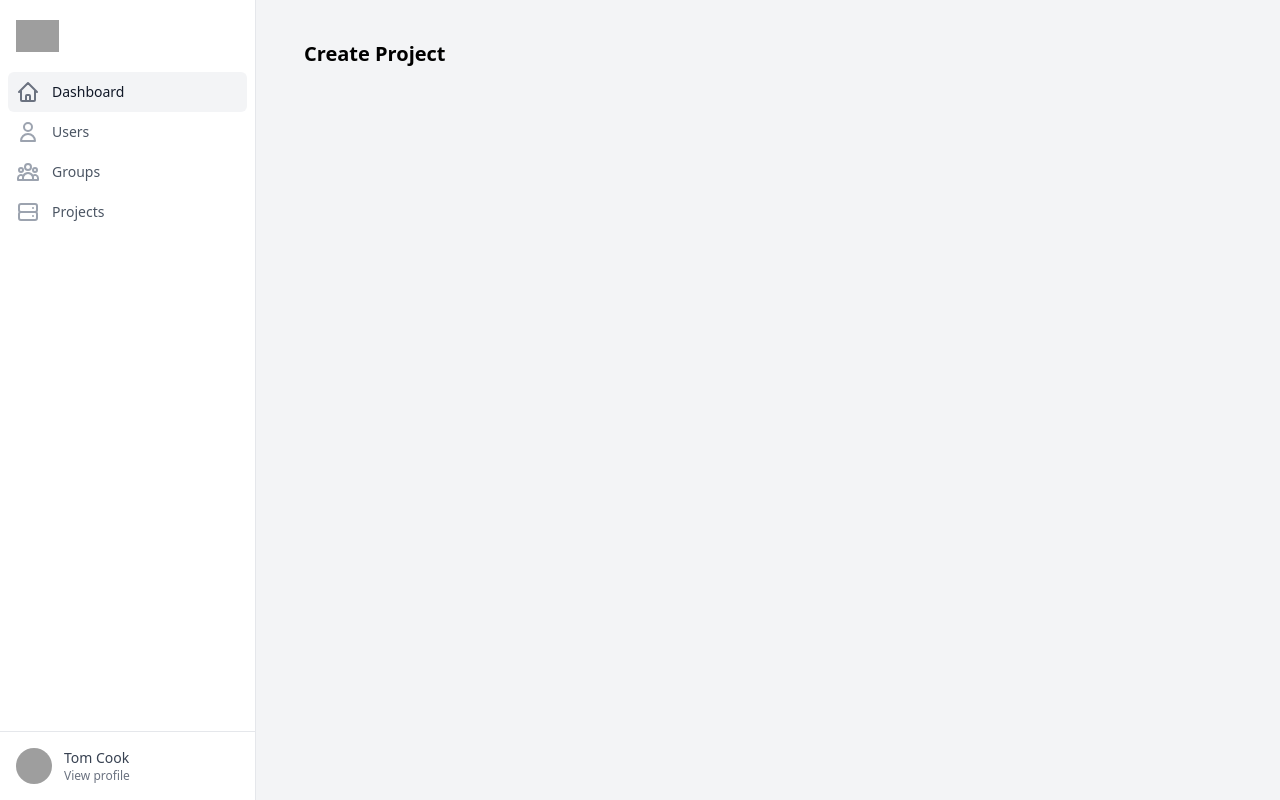
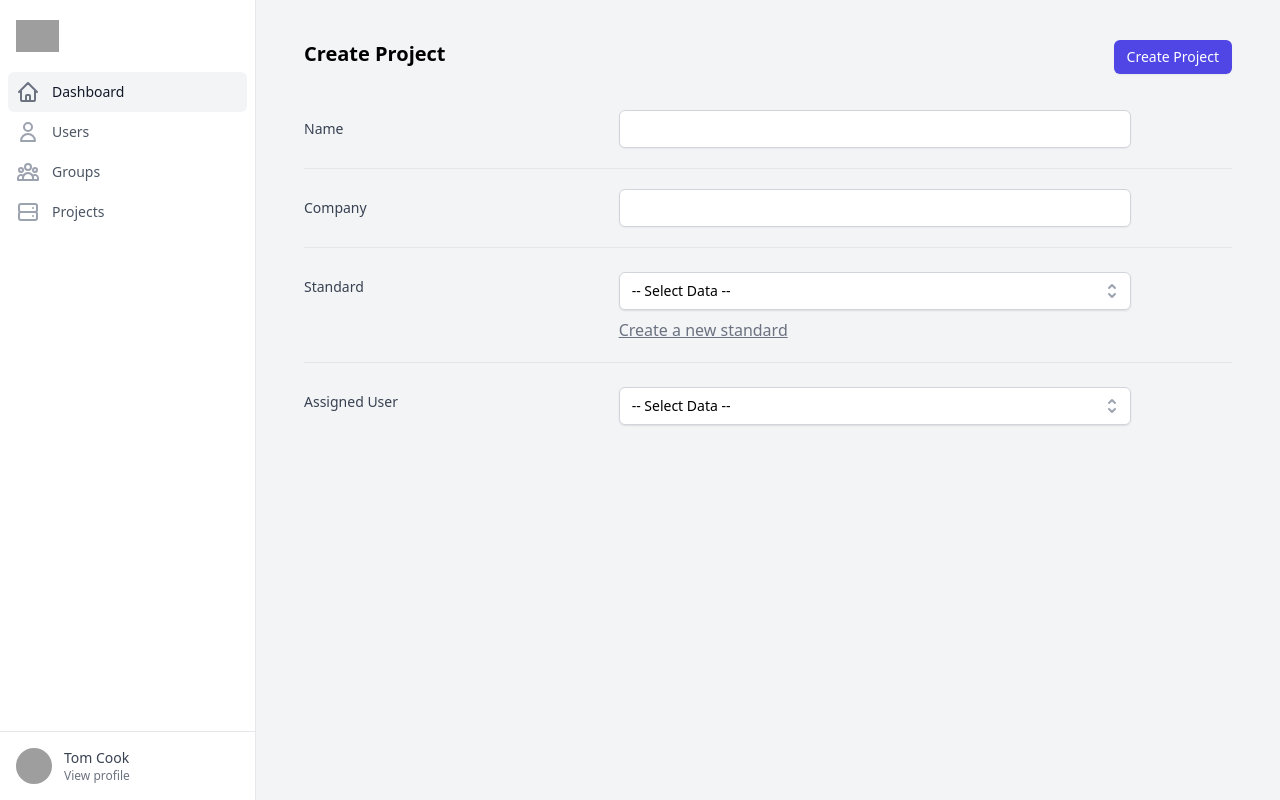
Before and after one commit to SaPH17/disarm, a React (Create React App) app in the folder view/: page /manage/project/create in a window 1280 px wide. Built offline with nearby package versions, Linux system fonts and the light colour scheme; grey boxes are pictures that could not be loaded.

Commit message:
feat: done create project view

```diff
--- /dev/null
+++ b/view/src/components/page/project/create-project-form.tsx
@@ -0,0 +1,145 @@
+import { useState } from 'react';
+import SelectBox, { SelectBoxData } from '../../select-box';
+import UserCard from './user-card';
+
+const items: SelectBoxData[] = [
+  {
+    id: '1',
+    name: 'Standard A',
+  },
+  {
+    id: '2',
+    name: 'Standard B',
+  },
+  {
+    id: '3',
+    name: 'Standard C',
+  },
+];
+
+export type User = {
+  id: string;
+  name: string;
+  job: string;
+};
+
+export default function CreateProjectForm() {
+  const users = [
+    {
+      id: '1',
+      name: 'Bambang',
+      job: 'Pentester'
+    },
+    {
+      id: '2',
+      name: 'Memeng',
+      job: 'System Analyst'
+    },
+    {
+      id: '3',
+      name: 'Mamang',
+      job: 'Pentester'
+    },
+    {
+      id: '4',
+      name: 'Cadelia',
+      job: 'System Analyst'
+    },
+  ];
+
+  const [selectedUsers, setSelectedUsers] = useState<User[]>([]);
+  const [availableUsers, setAvailableUsers] = useState<User[]>(users);
+
+  function getCurrentUser(item: any){
+    const tempSelectedUser = [...selectedUsers, item];
+    resetAssignedUserState(tempSelectedUser);
+  }
+
+  function removeCurrentUser(user: any){
+    const tempSelectedUser = selectedUsers.filter(selectedUser => selectedUser.id !== user.id);
+    resetAssignedUserState(tempSelectedUser);
+  }
+
+  function resetAssignedUserState(tempSelectedUser: User[]){
+    setSelectedUsers(tempSelectedUser);
+    setAvailableUsers(users.filter(user => !tempSelectedUser.find(selectedUser => selectedUser.id === user.id)));
+  }
+
+  return (
+    <form className="space-y-8">
+      <div className="space-y-8 sm:space-y-5">
+          <div className="space-y-6 sm:space-y-5">
+            <div className="sm:grid sm:grid-cols-3 sm:gap-4 sm:items-start sm:pt-5">
+              <label
+                htmlFor="first_name"
+                className="block text-sm font-medium text-gray-700 sm:mt-px sm:pt-2"
+              >
+                Name
+              </label>
+              <div className="mt-1 sm:mt-0 sm:col-span-2">
+                <input
+                  type="text"
+                  name="first_name"
+                  id="first_name"
+                  autoComplete="given-name"
+                  className="block max-w-lg w-full shadow-sm focus:ring-indigo-500 focus:border-indigo-500 sm:text-sm border-gray-300 rounded-md"
+                />
+              </div>
+            </div>
+
+            <div className="sm:grid sm:grid-cols-3 sm:gap-4 sm:items-start sm:border-t sm:border-gray-200 sm:pt-5">
+              <label
+                htmlFor="last_name"
+                className="block text-sm font-medium text-gray-700 sm:mt-px sm:pt-2"
+              >
+                Company
+              </label>
+              <div className="mt-1 sm:mt-0 sm:col-span-2">
+                <input
+                  type="text"
+                  name="last_name"
+                  id="last_name"
+                  autoComplete="family-name"
+                  className="block max-w-lg w-full shadow-sm focus:ring-indigo-500 focus:border-indigo-500 sm:text-sm border-gray-300 rounded-md"
+                />
+              </div>
+            </div>
+
+            <div className="sm:grid sm:grid-cols-3 sm:gap-4 sm:items-start sm:border-t sm:border-gray-200 sm:pt-5">
+              <label
+                htmlFor="country"
+                className="block text-sm font-medium text-gray-700 sm:mt-px sm:pt-2"
+              >
+                Standard
+              </label>
+              <div className="mt-1 sm:mt-0 sm:col-span-2 flex flex-col gap-2">
+                <div className="block max-w-lg w-full shadow-sm sm:text-sm border-gray-300 rounded-md">
+                  <SelectBox items={items} />
+                </div>
+                <span className='text-gray-500 hover:text-gray-700 cursor-pointer underline'>Create a new standard</span>
+              </div>
+            </div>
+
+            <div className="sm:grid sm:grid-cols-3 sm:gap-4 sm:items-start sm:border-t sm:border-gray-200 sm:pt-5">
+              <label
+                htmlFor="last_name"
+                className="block text-sm font-medium text-gray-700 sm:mt-px sm:pt-2"
+              >
+                Assigned User
+              </label>
+              <div className="mt-1 sm:mt-0 sm:col-span-2 flex flex-col gap-4">
+                <div className="block max-w-lg w-full shadow-sm sm:text-sm border-gray-300 rounded-md">
+                  <SelectBox items={availableUsers} onClickFunction={ getCurrentUser }/>
+                </div>
+                <div className="block max-w-lg w-full sm:text-sm border-gray-300 rounded-md flex flex-col gap-2">
+                  {
+                    selectedUsers.map((selectedUser, index) => <UserCard key={ index } user={ selectedUser } onClickFunction={ removeCurrentUser }/>)
+                  }
+                </div>
+              </div>
+            </div>
+          </div>
+      </div>
+    </form>
+  );
+}
--- /dev/null
+++ b/view/src/components/page/project/user-card.tsx
@@ -0,0 +1,24 @@
+import { XIcon } from '@heroicons/react/outline';
+
+export type User = {
+  id: string;
+  name: string;
+  job: string;
+};
+
+export type UserCardData = {
+  user: User,
+  onClickFunction: Function,
+}
+
+export default function UserCard({user, onClickFunction}: UserCardData) {
+  return (
+    <div className="flex flex-row justify-between p-2 sm:p-4 shadow-md bg-gray-300/75 rounded-lg">
+      <div className="flex flex-col">
+        <span className="font-semibold">{ user.name }</span>
+        <span>{ user.job }</span>
+      </div>
+      <XIcon className="w-5 h-5 text-gray-500 hover:text-gray-700 cursor-pointer" onClick={ () => onClickFunction(user) }/>
+    </div>
+  );
+}
--- a/view/src/components/select-box.tsx
+++ b/view/src/components/select-box.tsx
@@ -10,6 +10,7 @@ function classNames(...classes: string[]) {
 export type GeneralSelectBoxData = {
   items: SelectBoxData[];
   defaultValue?: string;
+  onClickFunction?: Function;
 };
 
 export type SelectBoxData = {
@@ -20,6 +21,7 @@ export type SelectBoxData = {
 export default function SelectBox({
   items,
   defaultValue = '-- Select Data --',
+  onClickFunction = () => {}
 }: GeneralSelectBoxData) {
   const [selected, setSelected] = useState<null | SelectBoxData>(null);
 
@@ -49,16 +51,17 @@ export default function SelectBox({
                 static
                 className="absolute z-10 mt-1 w-full bg-white shadow-lg max-h-60 rounded-md py-1 text-base ring-1 ring-black ring-opacity-5 overflow-auto focus:outline-none sm:text-sm"
               >
-                {items.map((person) => (
+                {items.map((item) => (
                   <Listbox.Option
-                    key={person.id}
+                    key={item.id}
                     className={({ active }) =>
                       classNames(
                         active ? 'text-white bg-indigo-600' : 'text-gray-900',
                         'cursor-default select-none relative py-2 pl-3 pr-9'
                       )
                     }
-                    value={person}
+                    value={item}
+                    onClick={ () => { onClickFunction(item) } }
                   >
                     {({ selected, active }) => (
                       <>
@@ -68,7 +71,7 @@ export default function SelectBox({
                             'block truncate'
                           )}
                         >
-                          {person.name}
+                          {item.name}
                         </span>
 
                         {selected ? (
--- a/view/src/pages/manage/project/create.tsx
+++ b/view/src/pages/manage/project/create.tsx
@@ -1,8 +1,19 @@
-export default function ManageProjectCreate(){
-  return (<>
-    <div className="text-xl font-semibold">Create Project</div>
-    <div>
+import CreateProjectForm from '../../../components/page/project/create-project-form';
+import SelectBox from '../../../components/select-box';
 
-    </div>
-  </>)
+export default function ManageProjectCreate() {
+  return (
+    <>
+      <div className="flex flex-row justify-between">
+        <div className="text-xl font-semibold">Create Project</div>
+        <button
+          type="button"
+          className="inline-flex items-center px-3 py-2 border border-transparent text-sm leading-4 font-medium rounded-md shadow-sm text-white bg-indigo-600 hover:bg-indigo-700 focus:outline-none focus:ring-2 focus:ring-offset-2 focus:ring-indigo-500"
+        >
+          Create Project
+        </button>
+      </div>
+      <CreateProjectForm />
+    </>
+  );
 }
--- a/view/src/pages/manage/project/index.tsx
+++ b/view/src/pages/manage/project/index.tsx
@@ -1,3 +1,4 @@
+import { NavLink } from 'react-router-dom';
 import SelectBox, { GeneralSelectBoxData, SelectBoxData } from '../../../components/select-box';
 import Table from '../../../components/table';
 
@@ -58,12 +59,14 @@ export default function ManageProjectIndex() {
     <>
       <div className="text-xl font-semibold">Manage Project</div>
       <div className="flex flex-row justify-between gap-2 sm:gap-4">
+        <NavLink to={ '/manage/project/create' }>
         <button
           type="button"
           className="inline-flex items-center px-3 py-2 border border-transparent text-sm leading-4 font-medium rounded-md shadow-sm text-white bg-indigo-600 hover:bg-indigo-700 focus:outline-none focus:ring-2 focus:ring-offset-2 focus:ring-indigo-500"
         >
           Create Project
         </button>
+        </NavLink>
         <SelectBox items={items} defaultValue={ '-- Select Action --' } />
       </div>
       <div className="flex flex-col gap-2 sm:gap-4 p-2 sm:p-4 bg-gray-100 rounded border border-4 border-dashed rounded">
--- a/view/tailwind.config.js
+++ b/view/tailwind.config.js
@@ -4,5 +4,7 @@ module.exports = {
   theme: {
     extend: {},
   },
-  plugins: [],
+  plugins: [
+    require('@tailwindcss/forms')
+  ],
 };
```
